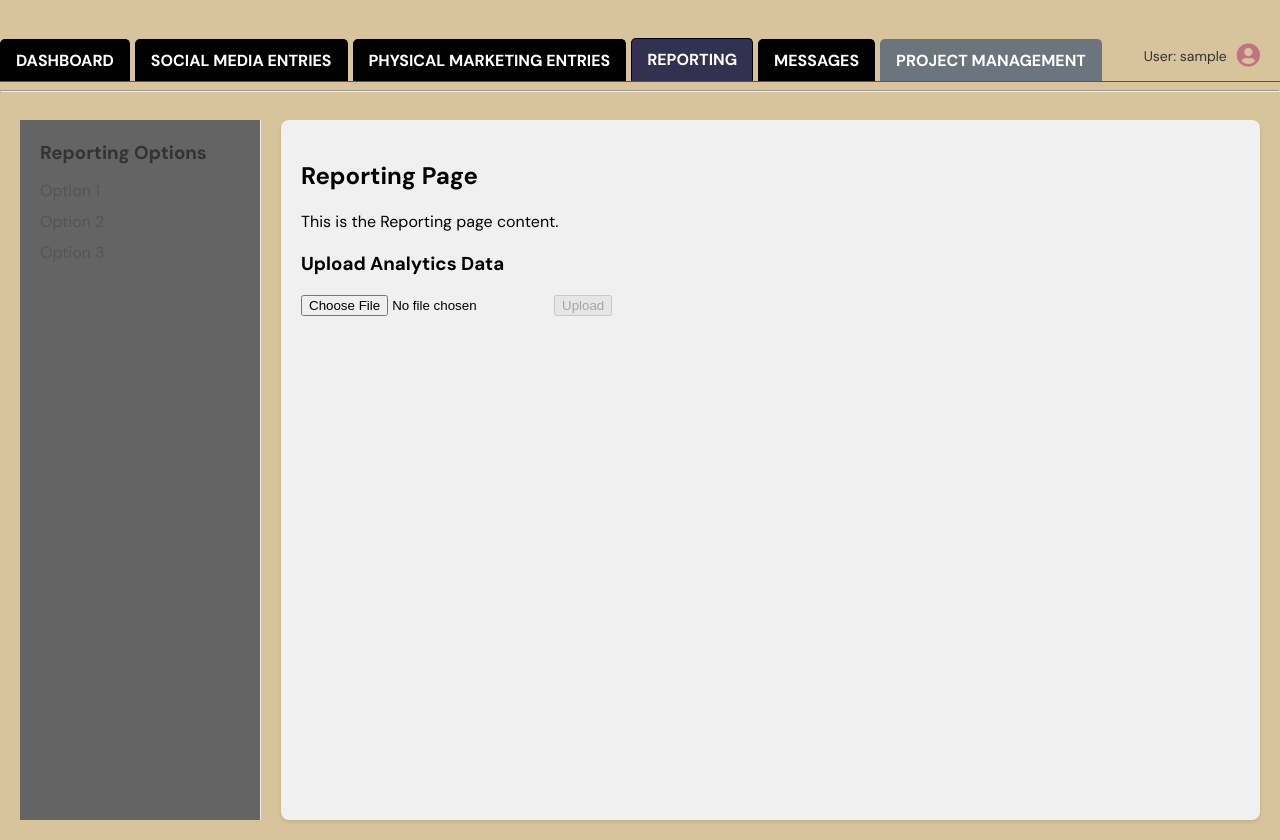
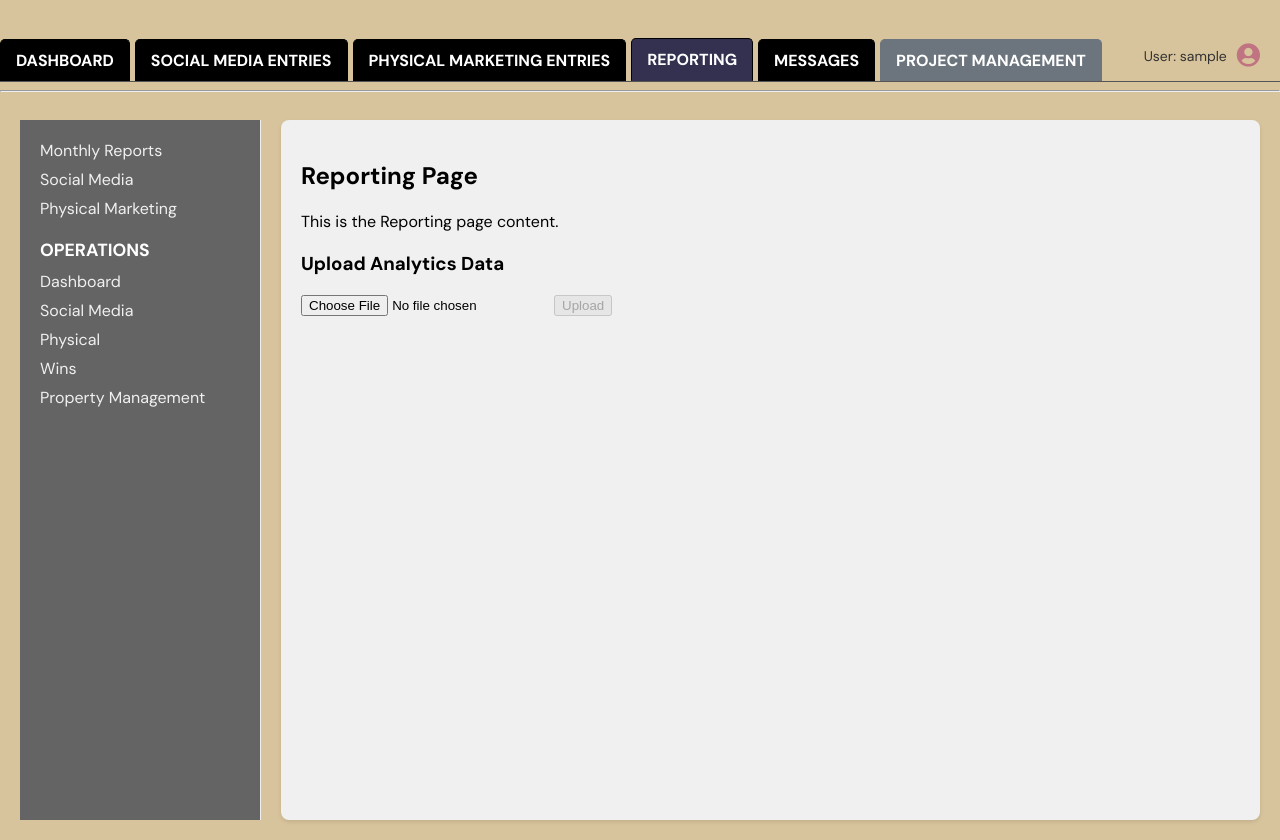
Before and after one commit to dakjen/marketingportal1, a React (Create React App) app: page /reporting in a window 1280 px wide. Built offline with nearby package versions, Linux system fonts and the light colour scheme; no server answers; sample sign-in values are in the browser's storage.

Commit message:
feat: Update Reporting sidebar content and styling

```diff
--- a/src/ReportingSidebar.css
+++ b/src/ReportingSidebar.css
@@ -15,9 +15,19 @@
   list-style: none;
   padding: 0;
   margin: 0;
+  margin-bottom: 20px; /* Add space after each list */
 }
 
 .reporting-sidebar li {
+  margin-bottom: 8px;
+  color: #f0f0f0; /* Lighter color for list items */
+}
+
+.reporting-sidebar .sidebar-title {
+  margin-top: 20px; /* Space before title */
   margin-bottom: 10px;
-  color: #555;
+  color: #fff; /* White color for visibility on dark background */
+  font-size: 1.1em;
+  font-weight: bold;
+  text-transform: uppercase;
 }
--- a/src/ReportingSidebar.js
+++ b/src/ReportingSidebar.js
@@ -4,11 +4,18 @@ import './ReportingSidebar.css';
 function ReportingSidebar() {
   return (
     <div className="reporting-sidebar">
-      <h3>Reporting Options</h3>
       <ul>
-        <li>Option 1</li>
-        <li>Option 2</li>
-        <li>Option 3</li>
+        <li>Monthly Reports</li>
+        <li>Social Media</li>
+        <li>Physical Marketing</li>
+      </ul>
+      <h3 className="sidebar-title">Operations</h3>
+      <ul>
+        <li>Dashboard</li>
+        <li>Social Media</li>
+        <li>Physical</li>
+        <li>Wins</li>
+        <li>Property Management</li>
       </ul>
     </div>
   );
```
